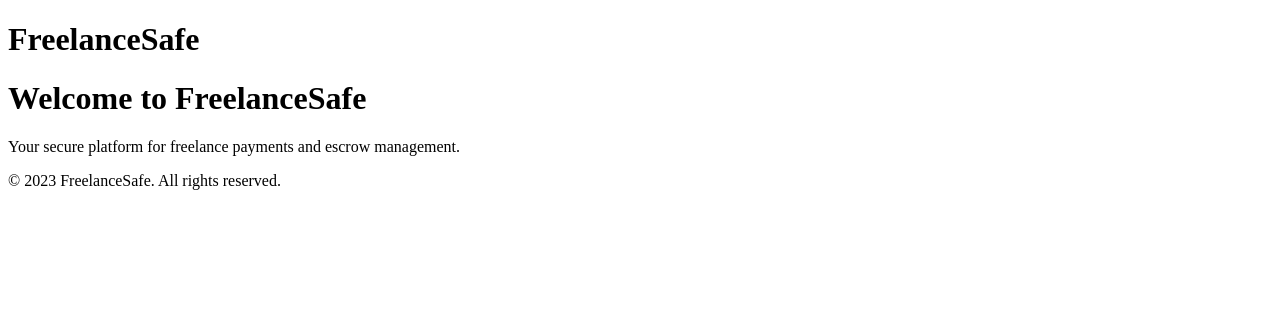
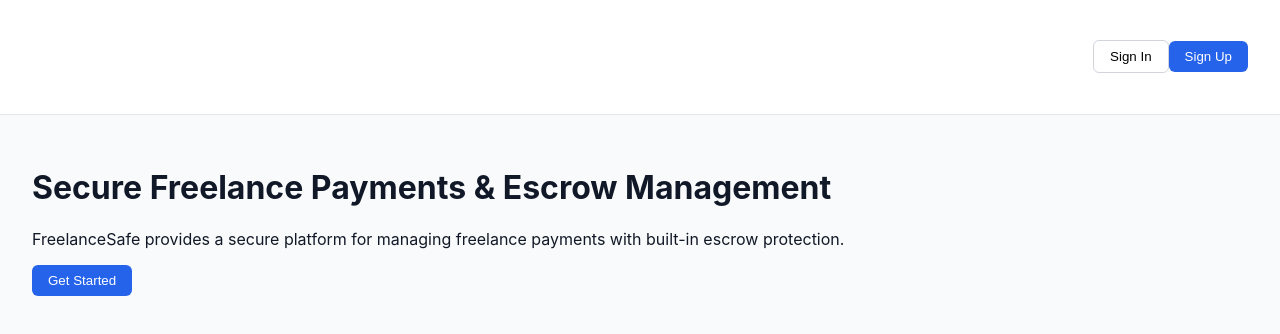
Before and after one commit to web3lancer/freelancesafe, a Next.js app: page / in a window 1280 px wide. Shown: the top 334 px of the page. Built offline with nearby package versions, Linux system fonts and the light colour scheme.

Commit message:
📝 Update `globals.

```diff
--- a/src/app/globals.css
+++ b/src/app/globals.css
@@ -1,8 +1,16 @@
+
+
+/* Base styles */
+:root {
+  --primary-color: #2563eb;
+  --sidebar-width: 250px;
+}
+
 body {
   margin: 0;
-  font-family: -apple-system, BlinkMacSystemFont, 'Segoe UI', Roboto, 'Helvetica Neue', Arial, sans-serif;
-  background-color: #f5f5f5;
-  color: #333;
+  font-family: -apple-system, BlinkMacSystemFont, 'Segoe UI', Roboto, sans-serif;
+  background-color: #f9fafb;
+  color: #111827;
 }
 
 header, footer {
@@ -15,3 +23,70 @@
 main {
   padding: 2rem;
 }
+
+/* Layout components */
+.dashboard-container {
+  display: flex;
+  min-height: 100vh;
+}
+
+.sidebar {
+  width: var(--sidebar-width);
+  background-color: #1e293b;
+  color: white;
+  padding: 1.5rem;
+  position: fixed;
+  height: 100vh;
+}
+
+.main-content {
+  margin-left: var(--sidebar-width);
+  flex: 1;
+}
+
+.top-header {
+  background-color: white;
+  border-bottom: 1px solid #e5e7eb;
+  padding: 1rem 2rem;
+  display: flex;
+  justify-content: space-between;
+  align-items: center;
+}
+
+/* Auth pages */
+.auth-container {
+  min-height: 100vh;
+  display: flex;
+  align-items: center;
+  justify-content: center;
+  background-color: #f3f4f6;
+}
+
+.auth-card {
+  background: white;
+  padding: 2rem;
+  border-radius: 0.5rem;
+  box-shadow: 0 4px 6px -1px rgba(0, 0, 0, 0.1);
+  width: 100%;
+  max-width: 400px;
+}
+
+/* Buttons */
+.btn {
+  padding: 0.5rem 1rem;
+  border-radius: 0.375rem;
+  font-weight: 500;
+  cursor: pointer;
+  transition: all 0.2s;
+}
+
+.btn-primary {
+  background-color: var(--primary-color);
+  color: white;
+  border: none;
+}
+
+.btn-outline {
+  border: 1px solid #d1d5db;
+  background-color: white;
+}
--- a/src/app/layout.tsx
+++ b/src/app/layout.tsx
@@ -1,22 +1,17 @@
 import React from 'react';
+import './globals.css';
 
-const Layout = ({ children }) => {
+export const metadata = {
+  title: 'FreelanceSafe - Secure Freelance Payments',
+  description: 'Secure platform for freelance payments and escrow management',
+};
+
+const RootLayout = ({ children }) => {
   return (
     <html lang="en">
-      <head>
-        <title>FreelanceSafe</title>
-      </head>
-      <body>
-        <header>
-          <h1>FreelanceSafe</h1>
-        </header>
-        <main>{children}</main>
-        <footer>
-          <p>&copy; 2023 FreelanceSafe. All rights reserved.</p>
-        </footer>
-      </body>
+      <body>{children}</body>
     </html>
   );
 };
 
-export default Layout;
+export default RootLayout;
--- a/src/app/page.tsx
+++ b/src/app/page.tsx
@@ -1,10 +1,37 @@
 import React from 'react';
+import Link from 'next/link';
 
 const HomePage = () => {
   return (
-    <div>
-      <h1>Welcome to FreelanceSafe</h1>
-      <p>Your secure platform for freelance payments and escrow management.</p>
+    <div className="min-h-screen">
+      <header className="top-header">
+        <h1>FreelanceSafe</h1>
+        <div>
+          <Link href="/auth/signin">
+            <button className="btn btn-outline mr-2">Sign In</button>
+          </Link>
+          <Link href="/auth/signup">
+            <button className="btn btn-primary">Sign Up</button>
+          </Link>
+        </div>
+      </header>
+
+      <main className="p-8">
+        <div className="max-w-4xl mx-auto text-center">
+          <h1 className="text-4xl font-bold mb-6">
+            Secure Freelance Payments & Escrow Management
+          </h1>
+          <p className="text-xl mb-8">
+            FreelanceSafe provides a secure platform for managing freelance payments
+            with built-in escrow protection.
+          </p>
+          <Link href="/auth/signup">
+            <button className="btn btn-primary text-lg px-8 py-3">
+              Get Started
+            </button>
+          </Link>
+        </div>
+      </main>
     </div>
   );
 };
```
Also changed, not shown: src/app/auth/signin/page.tsx (added, +48 -0 lines), src/app/components/Sidebar.tsx (added, +33 -0 lines), src/app/dashboard/layout.tsx (added, +17 -0 lines).
